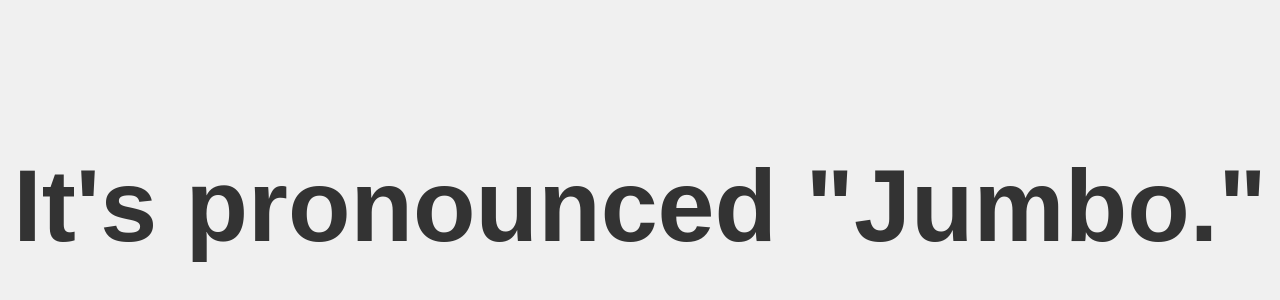
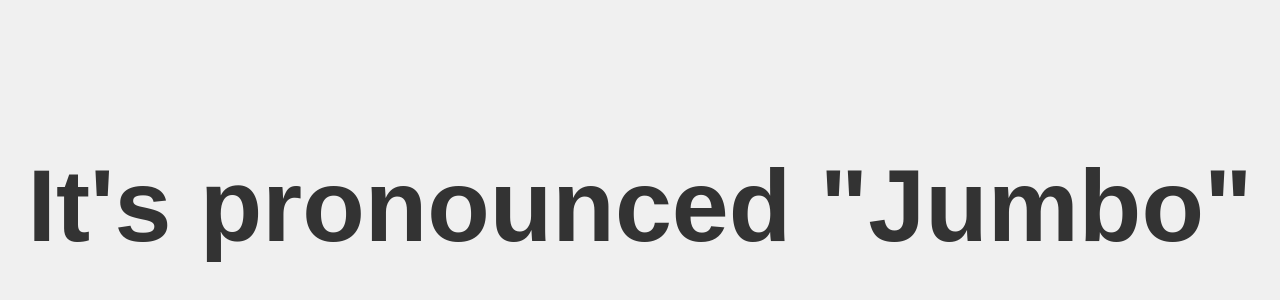
Before and after one commit to plutonicpoltergeist/warthog-willy, a plain HTML site: page index.html in a window 1280 px wide. Shown: the part 194-494 px from the top of the page. Drawn offline with Linux system fonts and the light colour scheme.

Commit message:
Remove period from Jumbo pronunciation

```diff
--- a/index.html
+++ b/index.html
@@ -28,7 +28,7 @@
 <body>
 
     <div class="scaling-text">
-        It's pronounced "Jumbo."
+        It's pronounced "Jumbo"
     </div>
 
 </body>
```
